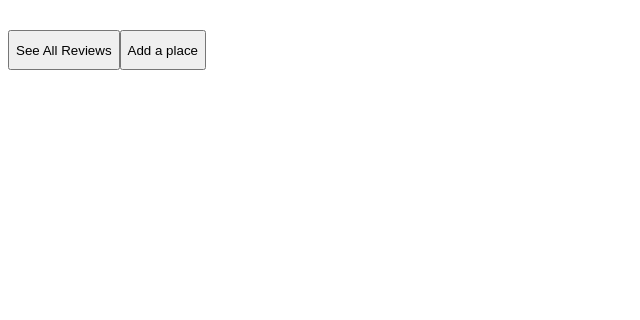
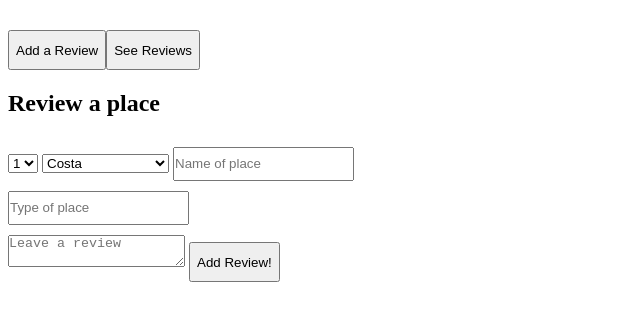
Before and after one commit to fac-13/XX, a website: page public/index.html in a window 1280 px wide. Shown: the whole page, without its empty margins (0-640 px from the left). Drawn offline with Linux system fonts and the light colour scheme; files whose address does not match are found by name.

Commit message:
Add select input fields

```diff
--- a/public/index.html
+++ b/public/index.html
@@ -13,17 +13,36 @@
 <body>
   <main class="content">
     <div class="top-buttons">
-      <button class="read-btn" type="button">See All Reviews</button>
-      <button class="write-btn" type="button">Add a place</button>
+      <button class="read-btn" type="button">Add a Review</button>
+      <button class="write-btn" type="button">See Reviews</button>
     </div>
+    <section>
+      <h2>Review a place</h2>
       <form class="form" action="/add-place" method="post">
+
+        <select name="user-id">
+          <option value="1">1</option>
+          <option value="2">2</option>
+          <option value="3">3</option>
+          <option value="4">4</option>
+        </select>
+
+        <select name="place-id">
+            <option value="Costa">Costa</option>
+            <option value="Franks Canteen">Franks Canteen</option>
+            <option value="Cinnamon Village">Cinnamon Village</option>
+            <option value="Yum">Yum</option>
+          </select>
+
+
         <input type="text" class="name" name="name" placeholder="Name of place" required>
         <br>
         <input type="text" class="description" name="description" placeholder="Type of place" required>
         <br>
         <textarea type="text" class="comment" name="comment" placeholder="Leave a review" required></textarea>
-      <button class="review-btn">Add Review!</button>
+        <button class="review-btn add-review">Add Review!</button>
       </form>
+    </section>
   </main>
   <div id="places"></div>
   <script src="public/dom.js" type="application/javascript"></script>
--- a/public/style.css
+++ b/public/style.css
@@ -16,7 +16,7 @@ body {
 }
 
 .form {
-  display: none;
+  /* display: none; */
   flex-direction: column;
   justify-content: center;
 }
```
Lines whose indentation alone changed are shown as unchanged.
